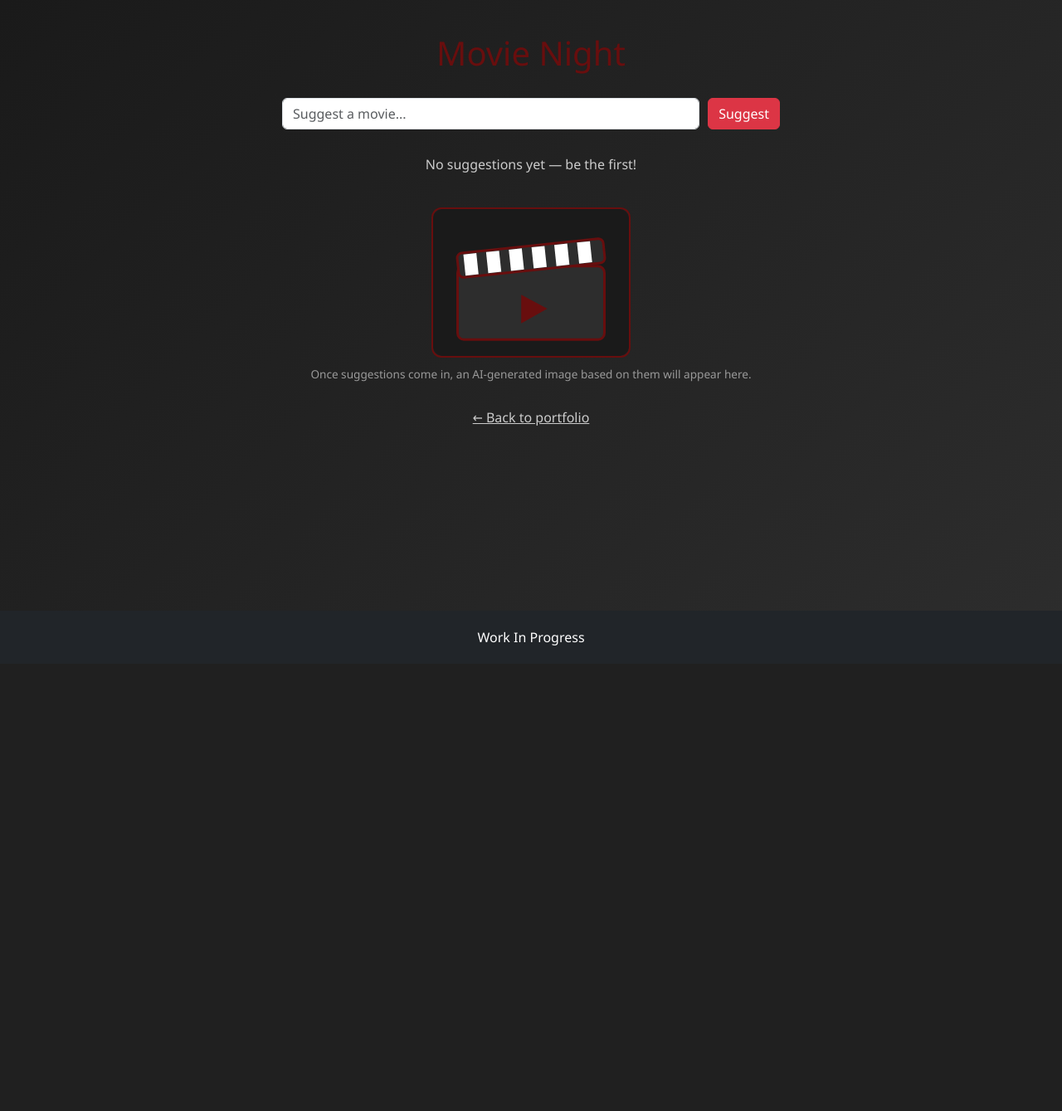
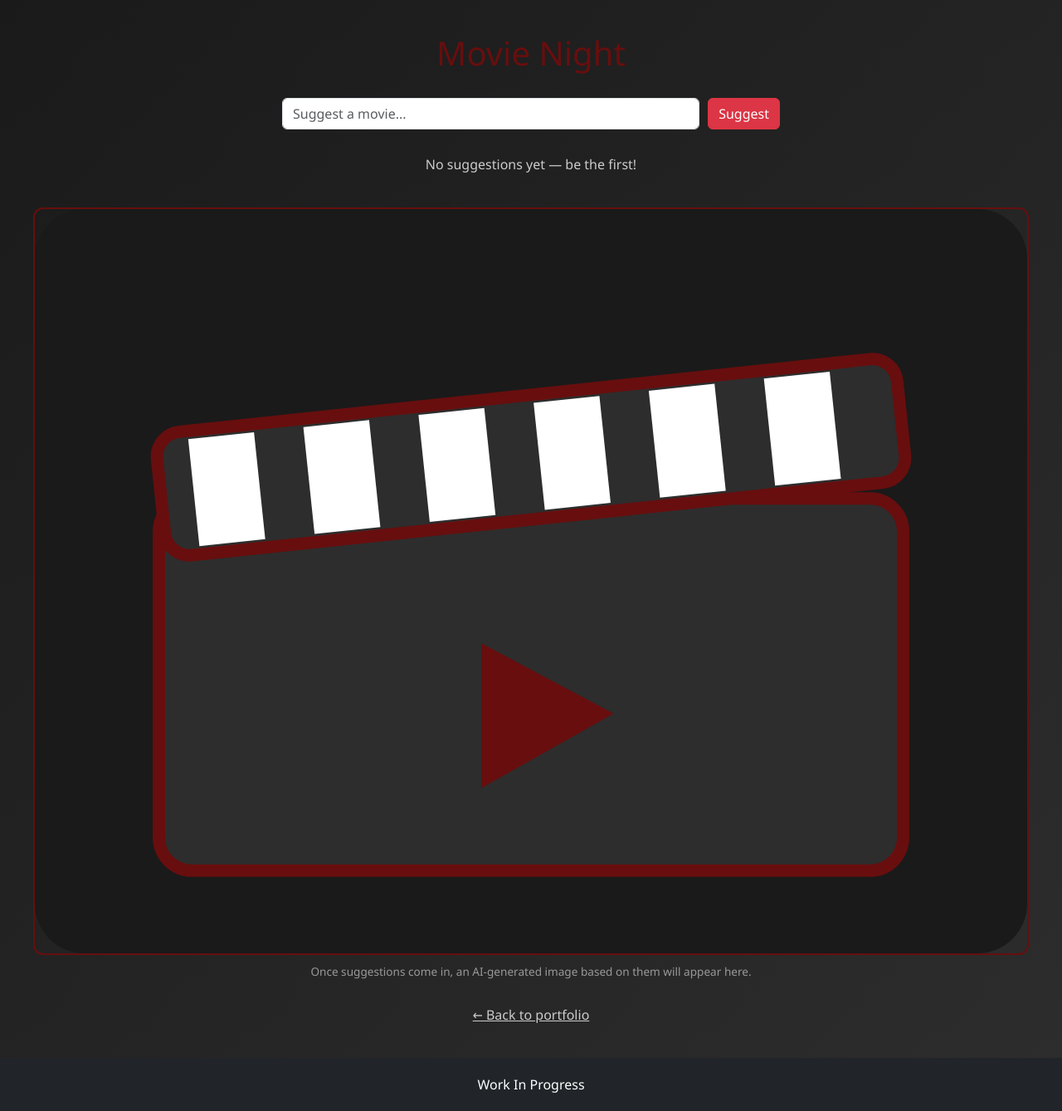
Before and after one commit to Zeddicus-Zul/djangoProject, a Django app: page /movienight/ in a window 1280 px wide. Shown: the whole page at 83% size. Before the commit the page ends 778 px from the top, so only its background shows below. Run offline with Django 5.2, Linux system fonts and the light colour scheme; data that the repository does not hold is empty.

Commit message:
Make the generated Movie Night image display much larger
Moves the image out of the 600px narrow content column into its own
full-width section (capped at 1400px) so it displays as large as the
screen reasonably allows, instead of being squeezed into a small
240px thumbnail.

Co-Authored-By: Claude Sonnet 5 <noreply@anthropic.com>

```diff
--- a/movienight/templates/movienight/movie_night.html
+++ b/movienight/templates/movienight/movie_night.html
@@ -85,11 +85,13 @@
         .movie-image {
             text-align: center;
             margin-top: 40px;
+            padding: 0 20px;
         }
 
         .movie-image img {
-            max-width: 240px;
             width: 100%;
+            max-width: 1400px;
+            height: auto;
             border-radius: 12px;
             border: 2px solid #680e0e;
         }
@@ -131,6 +133,7 @@
             {% else %}
                 <p class="empty-state">No suggestions yet &mdash; be the first!</p>
             {% endif %}
+        </div>
 
         <div class="movie-image">
             {% if movie_image %}
@@ -143,7 +146,6 @@
         </div>
 
         <a href="/" class="back-link">&larr; Back to portfolio</a>
-        </div>
     </main>
 
     <footer>Work In Progress</footer>
```
Lines whose indentation alone changed are shown as unchanged.
